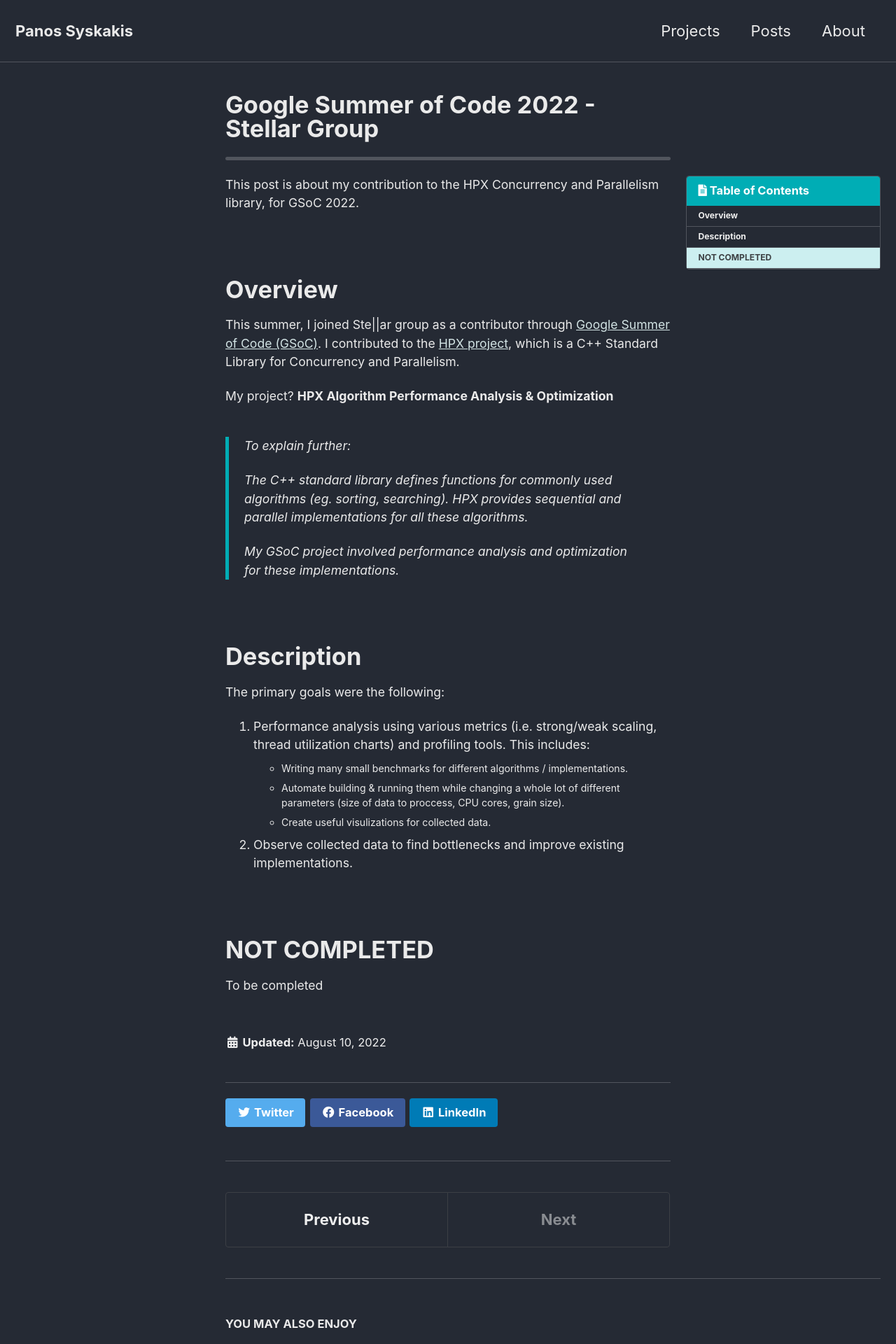
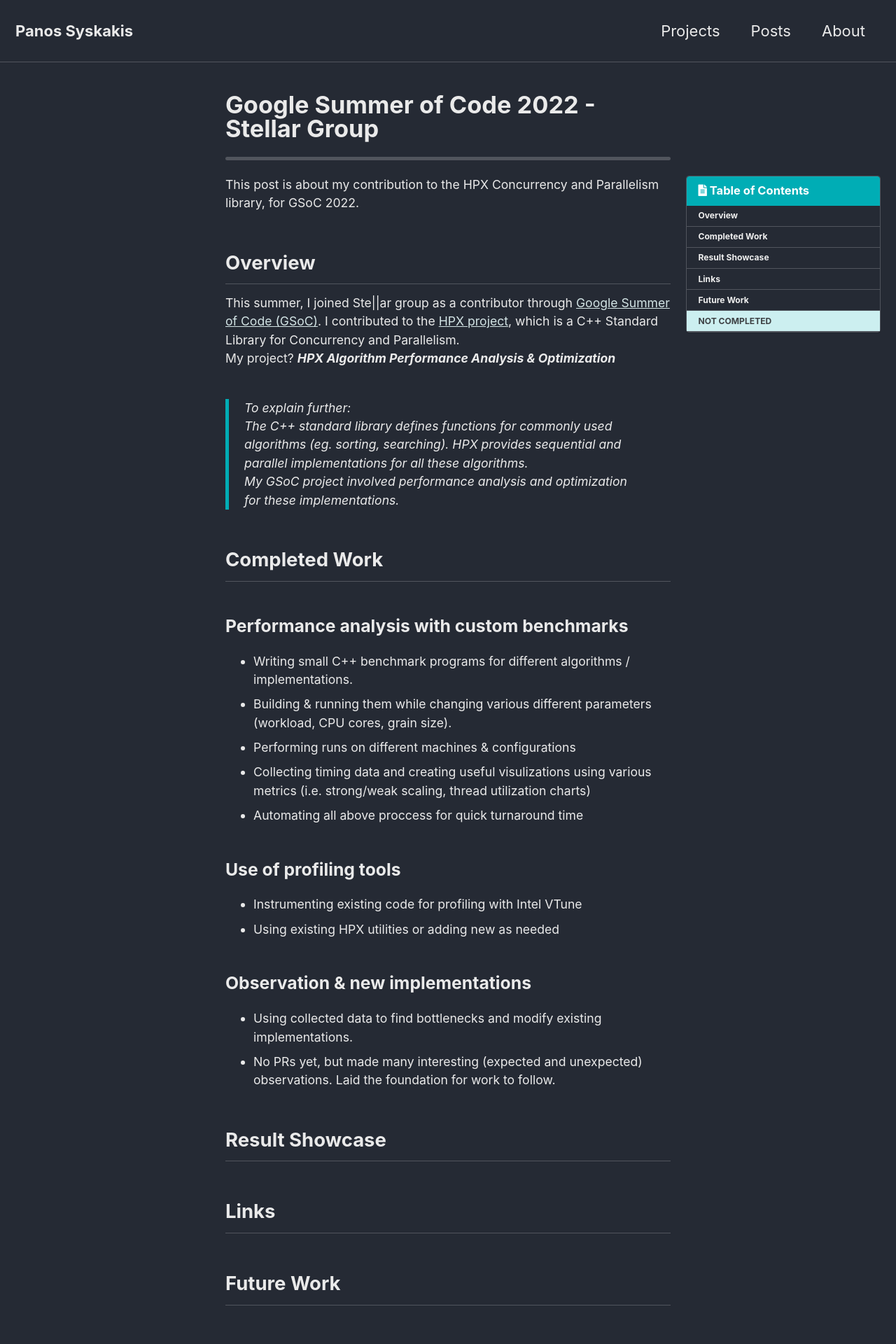
Before and after one commit to Pansysk75/pansysk75.github.io, a Jekyll site: the page built from _posts/2022-08-10-summer-of-code-2022.md, in a window 1280 px wide. Shown: the top 1920 px of the page at 70% size. Built offline with Jekyll 4.4.1, drawn with Linux system fonts in a browser that asks for light colours; cached includes are drawn as plain includes.

Commit message:
Add to GSoC post

```diff
--- a/_layouts/single.html
+++ b/_layouts/single.html
@@ -47,7 +47,7 @@ layout: default
               <h4 class="nav__title"><i class="fas fa-{{ page.toc_icon | default: 'file-alt' }}"></i> {{ page.toc_label
                 | default: site.data.ui-text[site.locale].toc_label | default: "On this page" }}</h4>
             </header>
-            {% include toc.html sanitize=true html=content h_min=1 h_max=6 class="toc__menu" skip_no_ids=true %}
+            {% include toc.html sanitize=true html=content h_min=1 h_max=2 class="toc__menu" skip_no_ids=true %}
           </nav>
         </aside>
         {% endif %}
--- a/_posts/2022-08-10-summer-of-code-2022.md
+++ b/_posts/2022-08-10-summer-of-code-2022.md
@@ -12,36 +12,44 @@ toc_sticky: true
 ---
 This post is about my contribution to the HPX Concurrency and Parallelism library, for GSoC 2022.
 
-# Overview
+## Overview
 
 This summer, I joined Ste\|\|ar group as a contributor through [Google Summer of Code (GSoC)][GSOC]. I contributed to the [HPX project][HPX], which is a C++ Standard Library for Concurrency and Parallelism.
-
-My project? **HPX Algorithm Performance Analysis & Optimization**
+My project? ***HPX Algorithm Performance Analysis & Optimization***
 
 
 >To explain further:
->
 >The C++ standard library defines functions for commonly used algorithms (eg. sorting, searching).
 >HPX provides sequential and parallel implementations for all these algorithms.
->
 >My GSoC project involved performance analysis and optimization for these implementations.
 
 
 
-# Description
+## Completed Work
 
-The primary goals were the following:
+### Performance analysis with custom benchmarks
++ Writing small C++ benchmark programs for different algorithms / implementations.
++ Building & running them while changing various different parameters (workload, CPU cores, grain size).
++ Performing runs on different machines & configurations
++ Collecting timing data and creating useful visulizations using various metrics (i.e. strong/weak scaling, thread utilization charts)
++ Automating all above proccess for quick turnaround time
 
-1. Performance analysis using various metrics (i.e. strong/weak scaling, thread utilization charts) and profiling tools.
-This includes:
-- Writing many small benchmarks for different algorithms / implementations.
-- Automate building & running them while changing a whole lot of different parameters (size of data to proccess, CPU cores, grain size).
-- Create useful visulizations for collected data.
+### Use of profiling tools
++ Instrumenting existing code for profiling with Intel VTune
++ Using existing HPX utilities or adding new as needed
 
-2. Observe collected data to find bottlenecks and improve existing implementations.
+### Observation & new implementations
++ Using collected data to find bottlenecks and modify existing implementations.
++ No PRs yet, but made many interesting (expected and unexpected) observations. Laid the foundation for work to follow.
 
 
-# NOT COMPLETED
+## Result Showcase
+
+## Links
+
+## Future Work
+
+## NOT COMPLETED
 To be completed
 
 [GSOC]: https://summerofcode.withgoogle.com/
--- a/_sass/minimal-mistakes/_page.scss
+++ b/_sass/minimal-mistakes/_page.scss
@@ -102,8 +102,6 @@ body {
   h4,
   h5,
   h6 {
-    margin-top: 2.6em;
-
     .header-link {
       position: relative;
       left: 0.5em;
@@ -119,6 +117,7 @@ body {
       opacity: 1;
     }
   }
+
 
   p,
   li,
```
